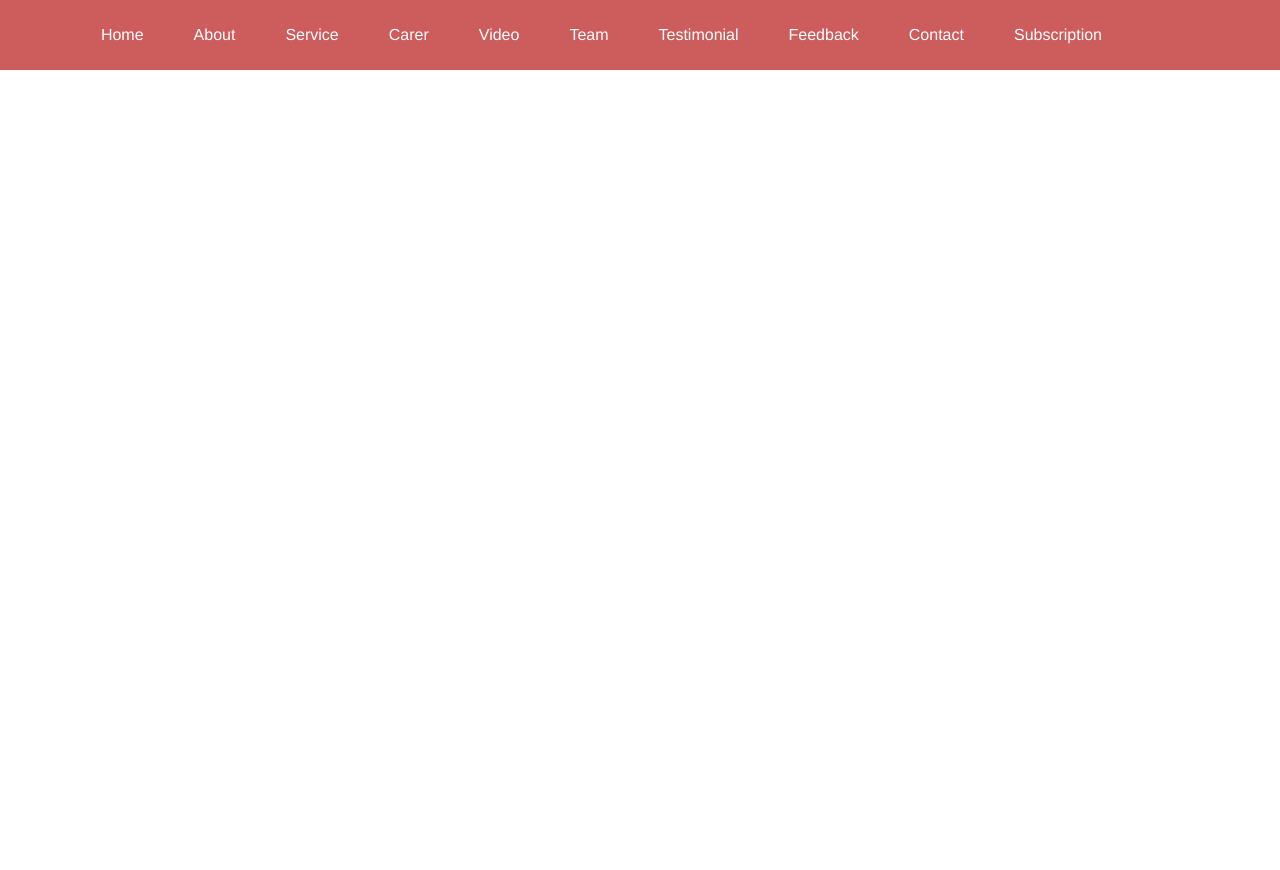
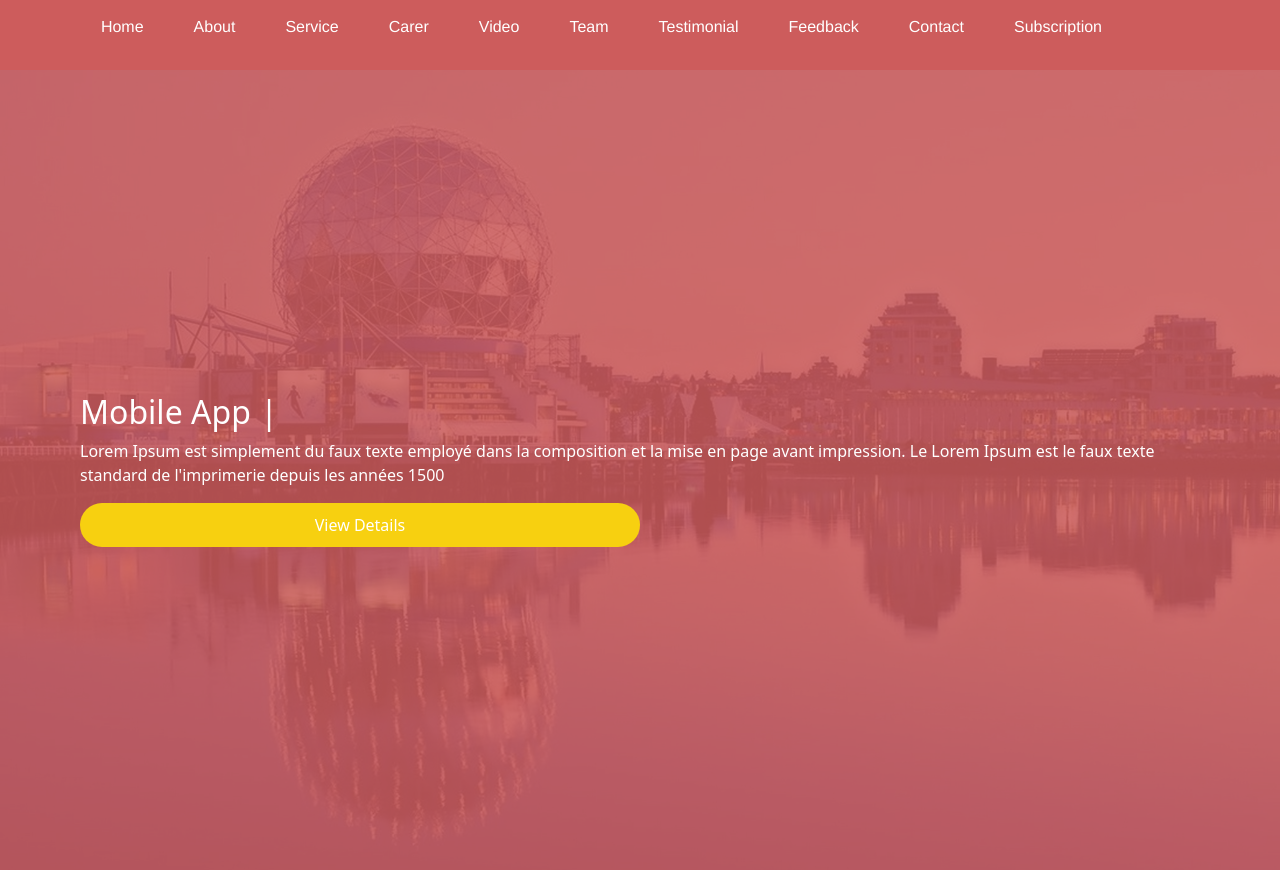
Before and after one commit to houssamedine/portfolio-web, a React (Create React App) app: page / in a window 1280 px wide. Before the commit the page ends 800 px from the top, so only its background shows below. Built offline with nearby package versions, Linux system fonts and the light colour scheme.

Commit message:
Home page

```diff
--- a/package.json
+++ b/package.json
@@ -6,9 +6,11 @@
     "@testing-library/jest-dom": "^5.17.0",
     "@testing-library/react": "^13.4.0",
     "@testing-library/user-event": "^13.5.0",
+    "bootstrap": "^5.3.3",
     "react": "^18.3.1",
     "react-dom": "^18.3.1",
     "react-scripts": "5.0.1",
+    "typewriter-effect": "^2.21.0",
     "web-vitals": "^2.1.4"
   },
   "scripts": {
--- a/src/App.js
+++ b/src/App.js
@@ -1,10 +1,13 @@
 import './App.css';
 import Navbar from "./components/navbar/Navbar";
+import Home from "./components/home/Home";
 
 export default  function  App() {
   return (
       <>
           <Navbar/>
+          <Home/>
+
       </>
   );
 }
--- /dev/null
+++ b/src/components/home/Home.css
@@ -0,0 +1,46 @@
+.home{
+    height: 100vh;
+    color: #fff;
+    background-color: #CD5C5CDA;
+    position: relative;
+}
+
+.home:before{
+    content: "";
+    background: url("../../images/about.jpg") no-repeat center center/cover;
+    height: 100%;
+    width: 100%;
+    position: absolute;
+    left: 0;
+    top: 0;
+    z-index: -1;
+}
+
+.home-content{
+    height: 100%;
+    display: flex;
+    flex-direction: column;
+    justify-content: center;
+    margin: auto;
+    padding: 10px;
+}
+
+.view-details-home-button{
+    background-color: #F7D010;
+    text-align: center;
+    width: 50%;
+    padding: 10px;
+    border-radius: 30px;
+    cursor: pointer;
+}
+
+.view-details-home-button:hover{
+    background-color: white;
+    text-align: center;
+    color: #282c34;
+    width: 50%;
+    padding: 10px;
+    border-radius: 30px;
+    cursor: pointer;
+    transition-duration: 1s;
+}
--- /dev/null
+++ b/src/components/home/Home.js
@@ -0,0 +1,29 @@
+import "./Home.css"
+import Typewriter from "typewriter-effect";
+export default function Home (){
+    return  <>
+        <div className="container-fluid home">
+            <div className="container home-content">
+                <h2>
+                    <Typewriter
+                        options={{
+                            strings:[
+                                'Web Development',
+                                'Mobile App Development',
+                                'UI/UX Design',
+                                'Product Marketing',
+                                'Digital Marketing',
+                                'Customer Service'
+                            ],
+                            delay:8, //la durée de l'animation
+                            autoStart:true,
+                            loop:true,
+                        }}
+                />
+                </h2>
+                <p>Lorem Ipsum est simplement du faux texte employé dans la composition et la mise en page avant impression. Le Lorem Ipsum est le faux texte standard de l'imprimerie depuis les années 1500</p>
+                <span className="view-details-home-button">View Details</span>
+            </div>
+        </div>
+    </>
+}
--- a/src/index.js
+++ b/src/index.js
@@ -1,6 +1,7 @@
 import React from 'react';
 import ReactDOM from 'react-dom/client';
 import './index.css';
+import "bootstrap/dist/css/bootstrap.min.css"
 import App from './App';
 import reportWebVitals from './reportWebVitals';
 
```
Also changed, not shown: src/images/about.jpg (added), 1 other file (tests, documents, lock files or other folders).
